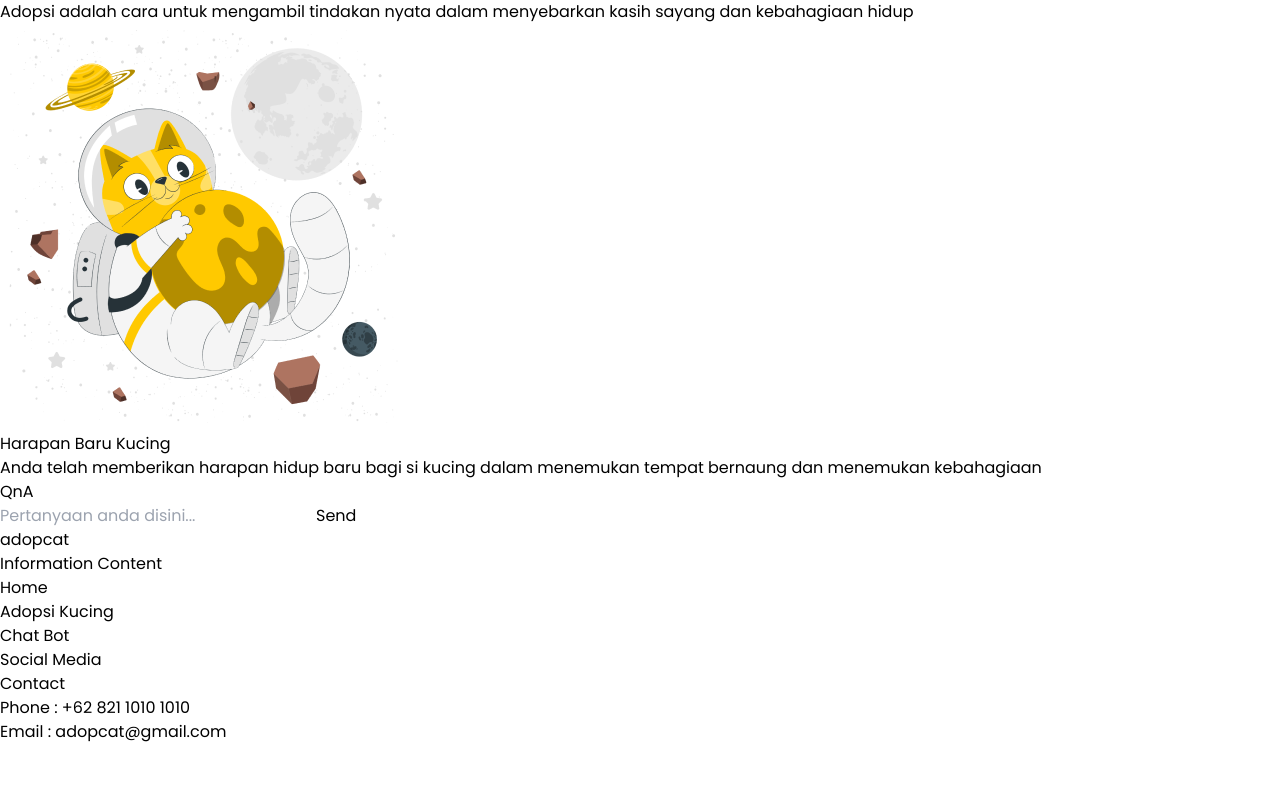
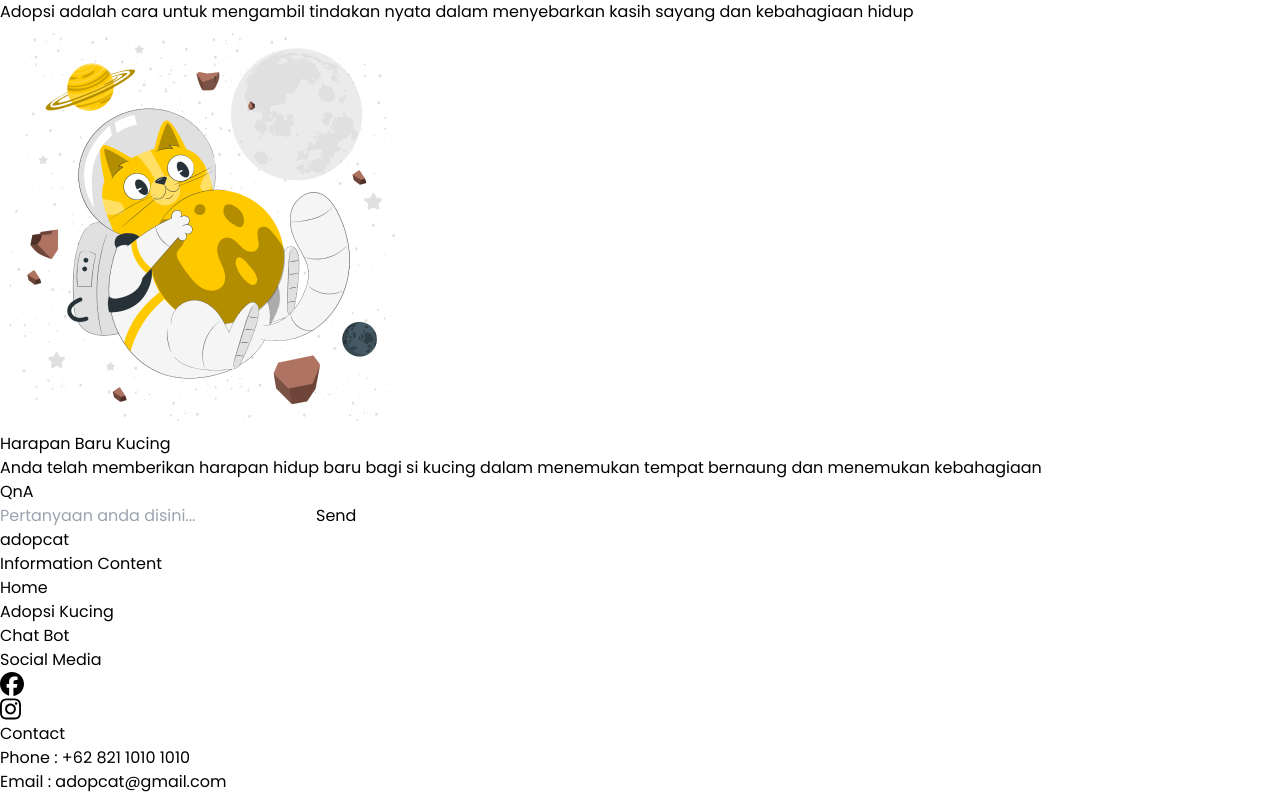
Before and after one commit to faturrahman10/AdopCat, a React (Vite) app: page / in a window 1280 px wide. Shown: the part 3040-3834 px from the top of the page. Before the commit the page ends 3784 px from the top, so only its background shows below. Built offline with nearby package versions, Linux system fonts and the light colour scheme; no server answers.

Commit message:
memperbarui footer

```diff
--- a/src/components/Footer.jsx
+++ b/src/components/Footer.jsx
@@ -1,12 +1,15 @@
+import { FontAwesomeIcon } from '@fortawesome/react-fontawesome';
+import { faFacebook, faInstagram } from '@fortawesome/free-brands-svg-icons';
+
 const Footer = () => {
   return (
     <div>
-      <div className="bg-yellow-500 flex gap-36 px-[5%] py-[3%]">
+      <div className="bg-yellow-500 flex flex-wrap gap-16 px-[5%] py-[3%]">
         <div>
           <a href="/" className="font-semibold text-3xl">adop<span className="text-white">cat</span></a>
         </div>
         <div>
-          <h2 className="font-semibold text-xl text-white">Information Content</h2>
+          <h2 className="font-semibold text-xl text-white mb-3">Information Content</h2>
           <div>
             <ul>
               <li className="text-white">
@@ -22,16 +25,28 @@ const Footer = () => {
           </div>
         </div>
         <div>
-          <h2 className="font-semibold text-xl text-white">Social Media</h2>
+          <h2 className="font-semibold text-xl text-white mb-3">Social Media</h2>
           <div>
-            <ul>
-              <li></li>
-              <li></li>
+            <ul className="flex gap-3">
+              <li>
+                <FontAwesomeIcon
+                  size="xl"
+                  className="text-white"
+                  icon={faFacebook}
+                />
+              </li>
+              <li>
+                <FontAwesomeIcon
+                  size="xl"
+                  className="text-white"
+                  icon={faInstagram}
+                />
+              </li>
             </ul>
           </div>
         </div>
         <div>
-          <h2 className="font-semibold text-xl text-white">Contact</h2>
+          <h2 className="font-semibold text-xl text-white mb-3">Contact</h2>
           <div>
             <ul>
               <li className="text-white"><span className="font-semibold">Phone</span> : +62 821 1010 1010</li>
```
